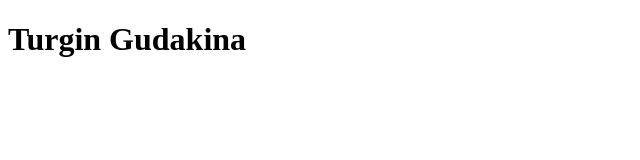
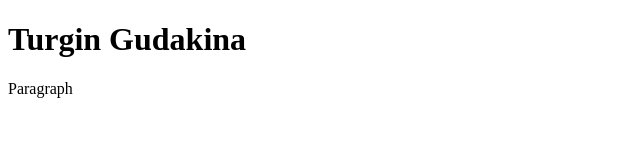
Before and after one commit to TheBetss/The_best, a plain HTML site: page js_11_v/index.html in a window 1280 px wide. Shown: the full height of the page, 0-640 px from the left. Drawn offline with Linux system fonts and the light colour scheme.

Commit message:
add new p tag

```diff
--- a/js_11_v/index.html
+++ b/js_11_v/index.html
@@ -9,6 +9,6 @@
 </head>
 <body>
     <h1>Turgin Gudakina</h1>
-    <script src="script.js"></script>
+    <p>Paragraph</p>
 </body>
 </html>
```
